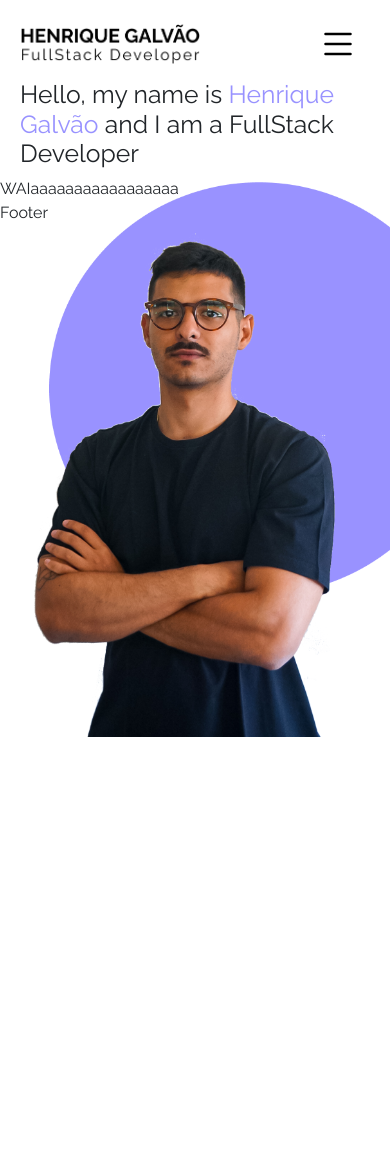
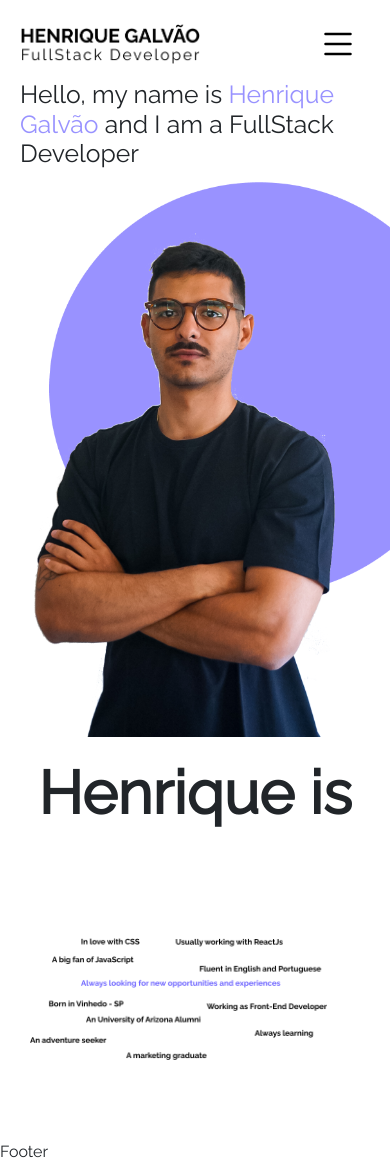
Before and after one commit to hgalvao98/portfolio2.0, a React (Create React App) app: page / in a window 390 px wide. Before the commit the page ends 844 px from the top, so only its background shows below. Built offline with nearby package versions, Linux system fonts and the light colour scheme.

Commit message:
desktop version done, missing mobile

```diff
--- a/src/App.css
+++ b/src/App.css
@@ -1,5 +1,9 @@
 .container-mobile {
   padding: 0 20px;
+}
+
+.container-desktop {
+  padding: 20px 30px;
 }
 
 html {
@@ -15,7 +19,7 @@ html {
   border: 1px solid black;
   border-radius: 15px;
   left: 50%;
-  z-index: 100;
+  z-index: 90;
   animation-name: arrow;
   animation-duration: 2s;
   animation-timing-function: linear;
--- a/src/components/Header/styles.tsx
+++ b/src/components/Header/styles.tsx
@@ -53,7 +53,7 @@ export const LinksList = styled.ul`
   a:hover,
   a:active,
   a:focus {
-    color: #6c63ffb2;
+    color: #6c63ffb2 !important;
   }
 
   @media (min-width: 1200px) {
--- a/src/pages/Home/styles.tsx
+++ b/src/pages/Home/styles.tsx
@@ -21,7 +21,7 @@ export const HomeContent = styled.div`
   }
   //desktop
   @media (min-width: 768px) {
-    margin-top: 100px;
+    margin-top: -30px;
     display: flex;
     width: 100%;
     flex-direction: row;
--- a/src/pages/WhoAmI/index.tsx
+++ b/src/pages/WhoAmI/index.tsx
@@ -1,9 +1,29 @@
 import React from 'react';
+import { Container, WAITitle, WAIText } from './styles';
+import henrique from '../../assets/imgs/henrique.png';
 
 export default function WAI() {
   return (
-    <div id="who-am-i" className="tt">
-      WAIaaaaaaaaaaaaaaaaa
-    </div>
+    <Container className="container-desktop" id="who-am-i">
+      <WAITitle>
+        <h1>Henrique is</h1>
+      </WAITitle>
+      <WAIText>
+        {/* <p>In love with CSS</p>
+        <p>Usually working with ReactJs</p>
+        <p>A big fan of JavaScript</p>
+        <p>Fluent in Enflish and Portuguese</p>
+        <p>
+          <span>Always looking for new opportunities and experiences</span>
+        </p>
+        <p>Born in Vinhedo - SP</p>
+        <p> Working as Front-End Developer</p>
+        <p>An University of Arizona Alumni</p>
+        <p>Always learning</p>
+        <p>An adventure seeker</p>
+        <p>A marketing graduate</p> */}
+        <img className="wai" src={henrique} alt="who am i" />
+      </WAIText>
+    </Container>
   );
 }
--- /dev/null
+++ b/src/pages/WhoAmI/styles.tsx
@@ -0,0 +1,45 @@
+import styled from 'styled-components';
+
+export const Container = styled.div`
+  @media (max-width: 767px) {
+    margin-top: 560px;
+  }
+
+  display: flex;
+  flex-direction: column;
+  width: 100%;
+  align-items: center;
+  justify-content: center;
+`;
+
+export const WAITitle = styled.div`
+  h1 {
+    font-size: 80px;
+    font-weight: 700;
+  }
+  margin-bottom: 100px;
+
+  @media (max-width: 767px) {
+    h1 {
+      font-size: 60px;
+    }
+  }
+`;
+
+export const WAIText = styled.div`
+  p {
+    font-size: 28px;
+  }
+
+  span {
+    color: #6c63ffb2;
+  }
+  margin-bottom: 60px;
+
+  @media (min-width: 768px) {
+    text-align: center;
+  }
+  .wai {
+    max-width: 90%;
+  }
+`;
```
Also changed, not shown: src/assets/imgs/henrique.png (added).
